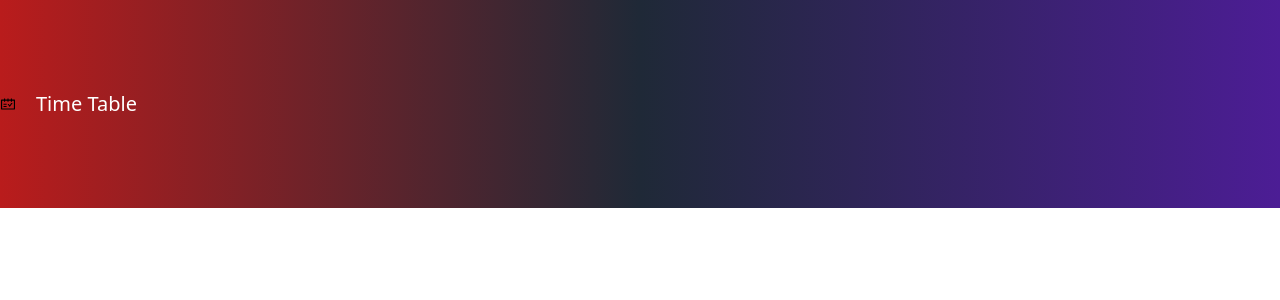
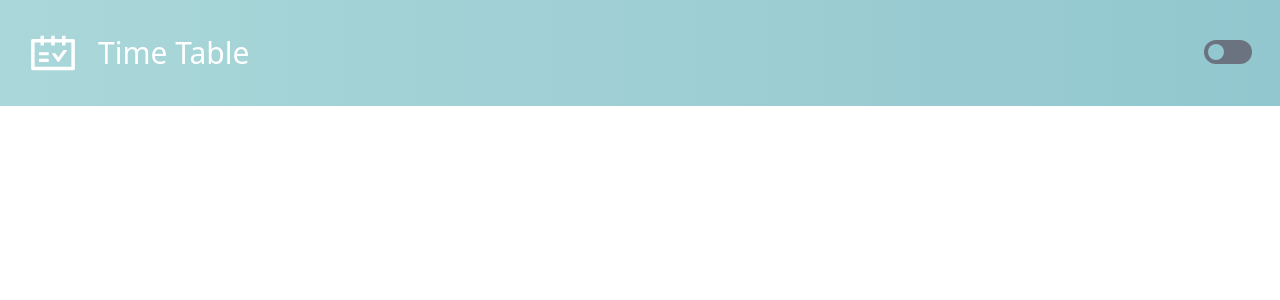
Before and after one commit to DaniyalFaraz2003/Fast-TimeTable-Finder, a React (Vite) app in the folder Frontend/: page / in a window 1280 px wide. Shown: the top 300 px of the page. Built offline with nearby package versions, Linux system fonts and the light colour scheme.

Commit message:
added header

```diff
--- a/Frontend/package.json
+++ b/Frontend/package.json
@@ -12,7 +12,8 @@
   "dependencies": {
     "react": "^18.2.0",
     "react-dom": "^18.2.0",
-    "react-icons": "^5.0.1"
+    "react-icons": "^5.0.1",
+    "react-responsive": "^9.0.2"
   },
   "devDependencies": {
     "@types/react": "^18.2.43",
--- a/Frontend/src/Components/Header.jsx
+++ b/Frontend/src/Components/Header.jsx
@@ -1,12 +1,15 @@
 import { AiOutlineSchedule } from "react-icons/ai";
+import Toggler from "./Toggler";
 export default function Header() {
     return (
-        <div className="flex bg-gradient-to-l from-violet-900 via-gray-800 to-red-700 w-screen h-52">
+        <div className="flex  bg-gradient-to-l dark:from-dark-violet dark:via-gray-800 dark:to-dark-purple from-light-blue to-light-cyan w-screen h-fit items-center justify-between p-7">
             <div className="flex flex-row gap-5 items-center">
-                <AiOutlineSchedule />
-                <h2 className="text-white text-xl">Time Table</h2>
+                <AiOutlineSchedule size={50} color="white" />
+                <h2 className="text-white text-3xl">Time Table</h2>
+            </div>
+            <div>
+                <Toggler/>
             </div>
         </div>
-
     )
 }
--- /dev/null
+++ b/Frontend/src/Components/Toggler.jsx
@@ -0,0 +1,31 @@
+import React, { useEffect, useState } from 'react';
+import { useMediaQuery } from 'react-responsive';
+
+const Toggler = () => {
+  const prefersDarkMode = useMediaQuery({ query: '(prefers-color-scheme: dark)' });
+  const [isDarkMode, setIsDarkMode] = useState(prefersDarkMode);
+
+  useEffect(() => {
+    setIsDarkMode(prefersDarkMode);
+    document.documentElement.classList.toggle('dark', prefersDarkMode);
+  }, [prefersDarkMode]);
+
+  const toggleDarkMode = () => {
+    setIsDarkMode(!isDarkMode);
+    document.documentElement.classList.toggle('dark', !isDarkMode);
+  };
+
+  return (
+    <button
+      onClick={toggleDarkMode}
+      className="w-12 h-6 rounded-full p-1 bg-gray-500 dark:bg-gray-600 relative transition-colors duration-500 ease-in focus:outline-none focus:ring-2 focus:ring-light-blue dark:focus:ring-white focus:border-transparent"
+    >
+      <div
+        id="toggle"
+        className="rounded-full w-4 h-4 bg-light-blue dark:bg-dark-violet relative ml-0 dark:ml-6 pointer-events-none transition-all duration-300 ease-out"
+      ></div>
+    </button>
+  );
+};
+
+export default Toggler;
--- a/Frontend/tailwind.config.js
+++ b/Frontend/tailwind.config.js
@@ -1,8 +1,16 @@
 /** @type {import('tailwindcss').Config} */
 export default {
+  darkMode: 'class',
   content: ["./src/**/*.{js,jsx,ts,tsx}",],
   theme: {
-    extend: {},
+    extend: {
+      colors: {
+        'dark-violet':'#030637',
+        'dark-purple':'#3C0753',
+        'light-blue': '#92C7CF',
+        'light-cyan': '#AAD7D9'
+      }
+    },
   },
   plugins: [],
 }
```
Also changed, not shown: 1 other file (tests, documents, lock files or other folders).
